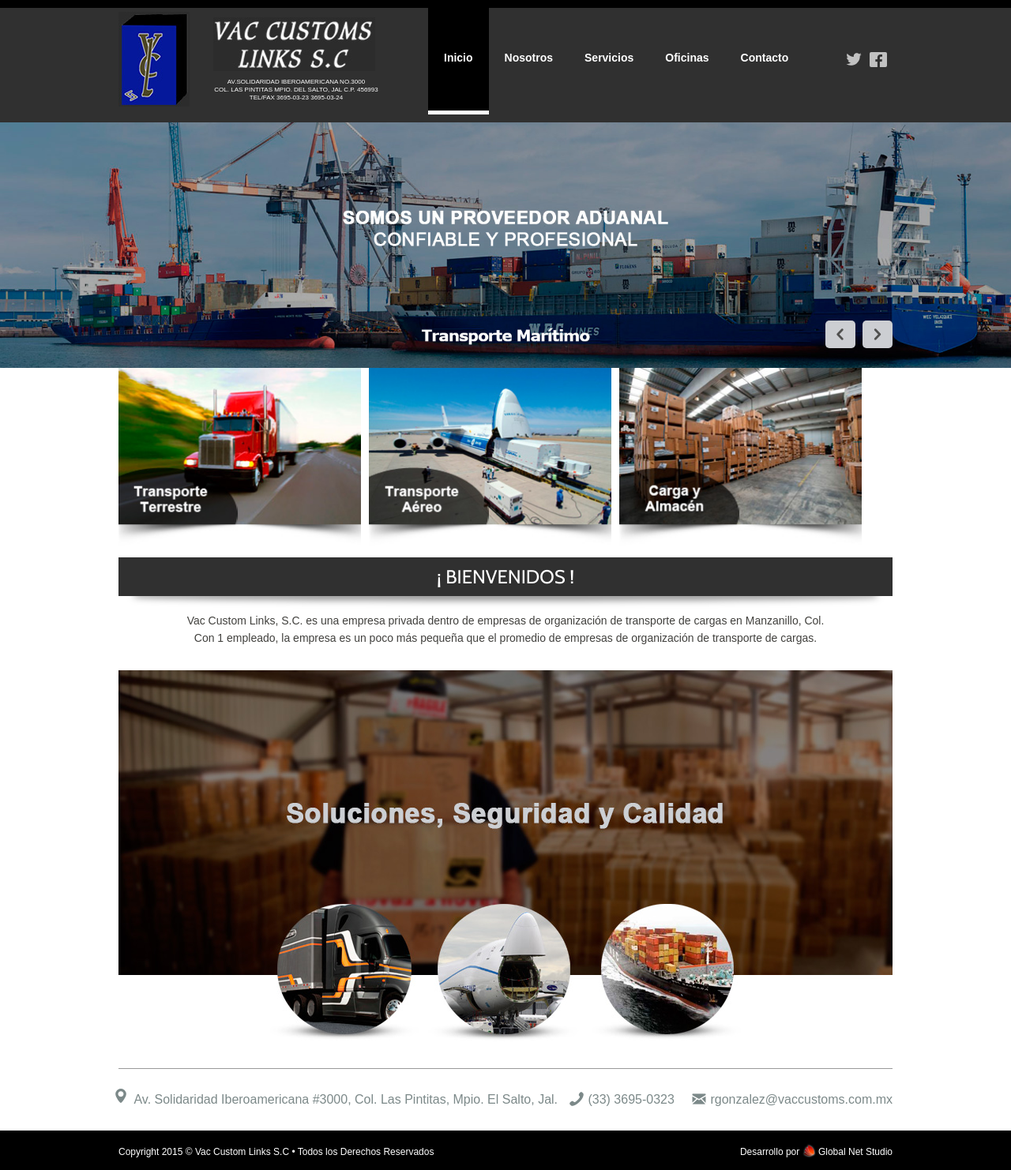
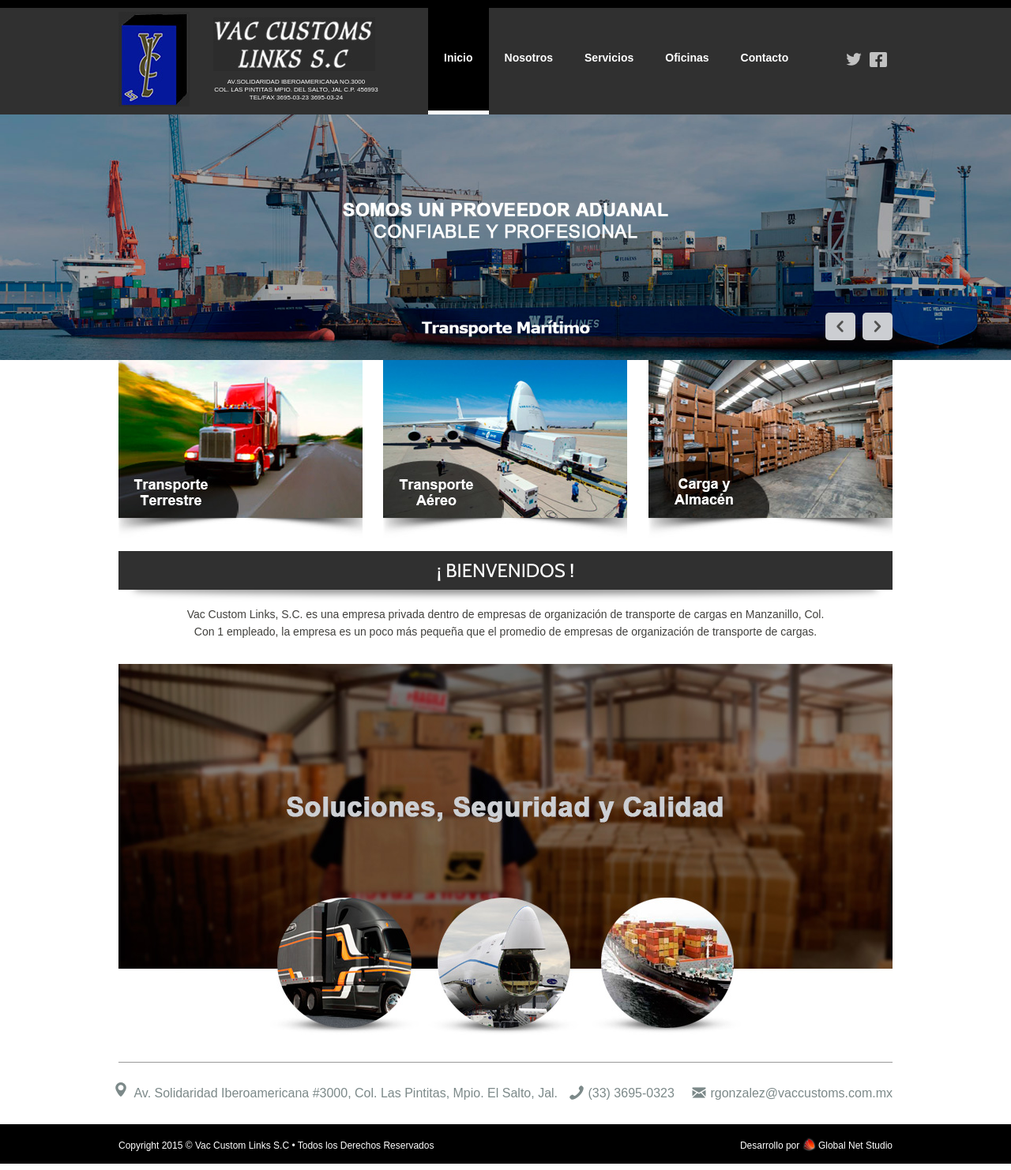
Before and after one commit to globalnetstudio/vac-custom, a PHP site: page /index.php in a window 1280 px wide. Shown: the whole page at 79% size. Run offline with PHP 8.4, Linux system fonts and the light colour scheme.

Commit message:
Se arreglaron bugs

```diff
--- a/_partials/header.php
+++ b/_partials/header.php
@@ -1,5 +1,3 @@
-<div class="blackline"></div>
-
 <header class="header">
 
 	<!-- .wrapper -->
--- a/contacto.php
+++ b/contacto.php
@@ -95,7 +95,7 @@
 
 			<h2 class="map">UBICACIÓN</h2>
 
-			<!-- <iframe src="https://www.google.com/maps/embed?pb=!1m18!1m12!1m3!1d5282.9578658298315!2d-103.31231695275754!3d20.562914079008376!2m3!1f0!2f0!3f0!3m2!1i1024!2i768!4f13.1!3m3!1m2!1s0x842f4cd9ea193fb9%3A0x7fa850a095aef471!2sAv.+de+la+Solidaridad+Iberoamericana+3000%2C+Minerales%2C+45693+Las+Pintitas%2C+Jal.!5e0!3m2!1ses-419!2smx!4v1462356187646" width="980" height="388" frameborder="0" style="border:0" allowfullscreen></iframe> -->
+			<iframe src="https://www.google.com/maps/embed?pb=!1m18!1m12!1m3!1d5282.9578658298315!2d-103.31231695275754!3d20.562914079008376!2m3!1f0!2f0!3f0!3m2!1i1024!2i768!4f13.1!3m3!1m2!1s0x842f4cd9ea193fb9%3A0x7fa850a095aef471!2sAv.+de+la+Solidaridad+Iberoamericana+3000%2C+Minerales%2C+45693+Las+Pintitas%2C+Jal.!5e0!3m2!1ses-419!2smx!4v1462356187646" width="980" height="388" frameborder="0" style="border:0" allowfullscreen></iframe>
 
 			<?php include_once('./_partials/address.php'); ?>
 
--- a/css/styles.css
+++ b/css/styles.css
@@ -11,7 +11,7 @@
 /* -------------- GENERAL -------------- */
 body {
   font-family: arial, geneva, sans-serif;
-  margin-top: 10px;
+  margin-top: 145px;
 }
 
 .content {
@@ -69,21 +69,17 @@ b {
   box-shadow: 0 5px 10px rgba(0, 0, 0, 0.5);
 }
 
-.blackline {
-  background-color: #000;
-  height: 10px;
+.header {
+  background-color: #303030;
+  border-top: solid 10px #000;
+  color: #fff;
+  height: 145px;
+  min-width: 980px;
   width: 100%;
   position: fixed;
   top: 0;
   left: 0;
   z-index: 1000;
-}
-
-.header {
-  background-color: #303030;
-  color: #fff;
-  height: 145px;
-  width: 100%;
 }
 
 .header .wrapper {
@@ -141,14 +137,17 @@ b {
   float: left;
 }
 
-.header .menu li.active a,
-.header .menu li a:hover {
+.header .menu li.active a {
   background-color: #000;
   border-bottom: #fff solid 5px;
 }
 
 .header .menu li.active a:hover {
   text-decoration: none;
+}
+
+.header .menu li a:hover {
+  text-decoration: underline;
 }
 
 .header .menu a {
@@ -193,8 +192,20 @@ b {
   color: #c1c1c1;
 }
 
+@media (max-width: 980px) {
+  .header {
+    position: absolute;
+    padding: 0 20px;
+    width: 940px;
+  }
+  .header .wrapper {
+    width: 100%;
+  }
+}
+
 .carousel {
   height: auto;
+  min-width: 980px;
   width: 100%;
   position: relative;
   z-index: 0;
@@ -236,11 +247,18 @@ b {
   margin-right: 5px;
 }
 
+@media (max-width: 980px) {
+  .carousel .custom-navigation {
+    width: 960px;
+    padding-right: 20px;
+  }
+}
+
 .bottom-address {
   border-top: solid 1px #999;
-  padding-top: 30px;
   color: #7c8989;
   margin-bottom: 30px;
+  padding: 30px 0 0 0;
 }
 
 .bottom-address p:first-child {
@@ -276,21 +294,34 @@ b {
   top: -3px;
 }
 
+@media (max-width: 980px) {
+  .bottom-address {
+    padding: 30px 20px 0;
+  }
+  .bottom-address > p {
+    font-size: 14px;
+  }
+}
+
 #home .services {
   width: 100%;
 }
 
 #home .services .col {
   float: left;
-  width: 31.33%;
+  width: 33.33%;
 }
 
 #home .services .col:first-child {
-  margin-right: 1%;
+  text-align: left;
+}
+
+#home .services .col:nth-child(2) {
+  text-align: center;
 }
 
 #home .services .col:last-child {
-  margin-left: 1%;
+  text-align: right;
 }
 
 #home .services .col img {
@@ -431,11 +462,14 @@ b {
   line-height: 22px;
 }
 
+#contact p, #contact input, #contact textarea {
+  font-family: Cabin, Arial, sans-serif;
+}
+
 #contact h2 + p {
   text-align: center;
   font-size: 13px;
   color: #7c7b7c;
-  font-family: Cabin, Arial, sans-serif;
   margin-bottom: 30px;
 }
 
@@ -480,10 +514,15 @@ b {
 #contact .buttons > input {
   background-color: #d71c14;
   color: #fff;
+  cursor: pointer;
   border: none;
   font-size: 11px;
   padding: 15px;
   border-radius: 5px;
+}
+
+#contact .buttons > input[value] {
+  letter-spacing: 2px;
 }
 
 #contact h2.map {
@@ -531,6 +570,7 @@ input + label.error,
 textarea + label.error {
   color: #a94442;
   display: inline-block;
+  font-family: Cabin, Arial, sans-serif;
   font-size: 14px;
   margin-left: .5em;
 }
@@ -541,6 +581,8 @@ textarea + label.error {
   font-size: 12px;
   height: 50px;
   padding-top: 20px;
+  min-width: 980px;
+  width: 100%;
 }
 
 .footer .wrapper {
@@ -562,10 +604,15 @@ textarea + label.error {
   margin-top: -8px;
 }
 
+@media (max-width: 980px) {
+  .footer .wrapper {
+    width: 940px;
+  }
+}
+
 .thanks-content {
-  height: 200px;
+  margin: 50px auto;
   width: 980px;
-  margin: 50px auto 0;
 }
 
 .thanks-content .message {
--- a/gracias.php
+++ b/gracias.php
@@ -31,8 +31,8 @@
 		<!-- /.thanks-content -->
 	<?php include_once('./_partials/footer.php'); ?>
 
+	<?php ob_end_flush(); $_SESSION = []; session_destroy(); ?>
+
 <?php else: ?>
-	<?php header('Location: /contacto'); exit(); ?>
+	<?php header('Location: /contacto'); ob_end_flush(); exit(); ?>
 <?php endif; ?>
-
-<?php ob_end_flush(); $_SESSION = []; session_destroy(); ?>
```
